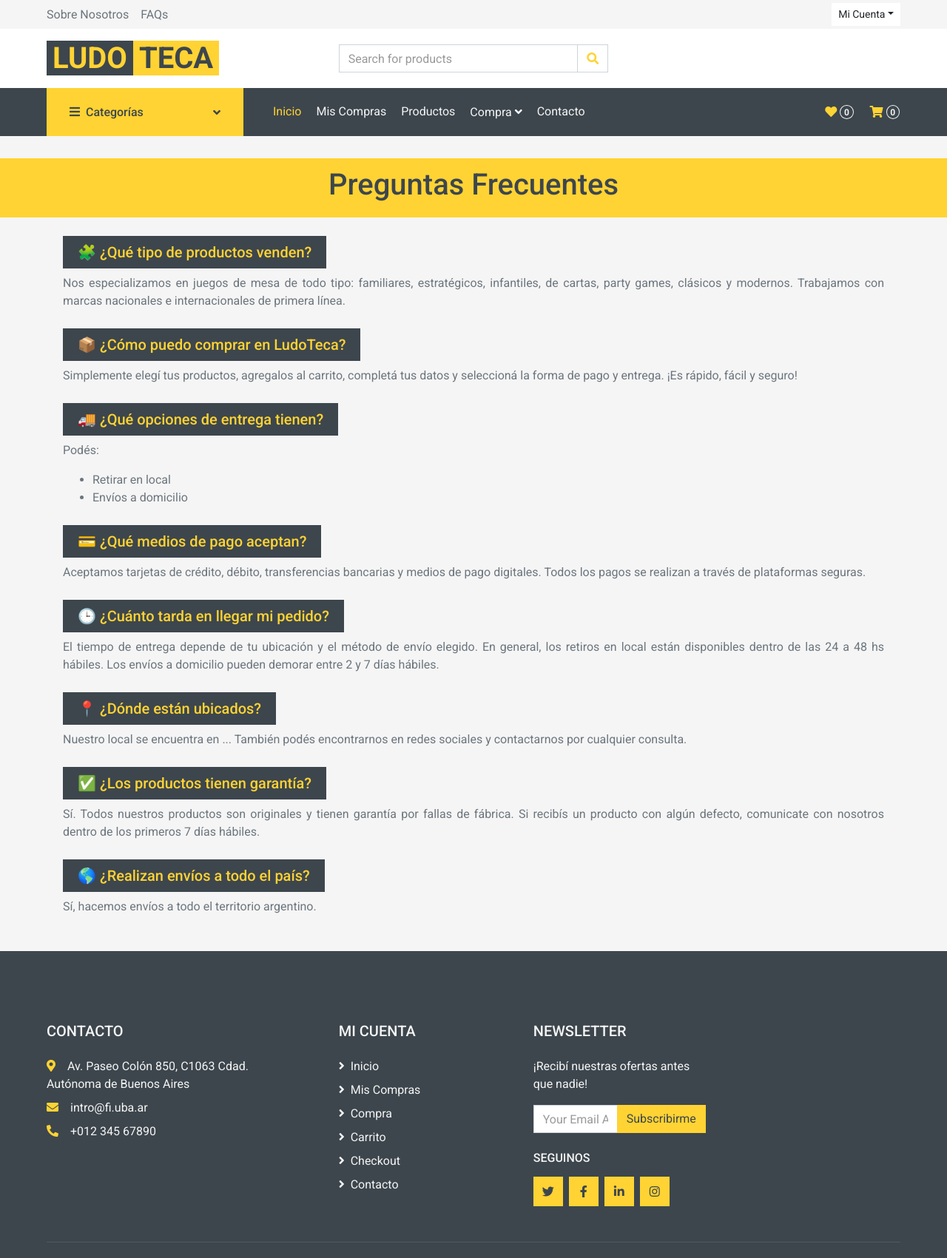
After one commit to SebastianPrato/ProyectoIDS, a Flask app: page /faq in a window 1280 px wide. The commit adds this page. Shown: the top 1701 px of the page at 74% size. Run offline with Flask 3, Linux system fonts and the light colour scheme; some libraries are stand-ins or nearby versions.

Commit message:
Vista FAQ

```diff
--- a/app/app.py
+++ b/app/app.py
@@ -91,6 +91,10 @@ def categoria_detalle(categoria):
 def about_us():
     return render_template('about_us.html')
 
+@app.route('/faq', methods=['GET'])
+def faq():
+    return render_template('faq.html')
+
 #@app.route('/productos/<int:producto_id>', methods=['GET'])
 #def producto_detalle(producto_id):
 #    producto = next((j for j in juegos if j["id"] == producto_id), None)
--- /dev/null
+++ b/app/static/css/faq.css
@@ -0,0 +1,20 @@
+#encabezado-faq {
+    background-color: #FFD333;
+    height: 10vh;
+    display: flex;
+    justify-content: center;
+    align-items: center;
+}
+
+.pregunta-faq {
+    color: #FFD333;
+    background-color: #3D464D;
+    padding: 10px 20px;
+    width: fit-content;
+    margin-top: 25px;
+    font-size: 20px;
+}
+
+.parrafo-faq {
+    text-align: justify;
+}
--- a/app/templates/base.html
+++ b/app/templates/base.html
@@ -33,8 +33,8 @@
             <div class="col-lg-6 d-none d-lg-block">
                 <div class="d-inline-flex align-items-center h-100">
                     <a class="text-body mr-3" href="{{ url_for('about_us') }}">Sobre Nosotros</a>
-                    <a class="text-body mr-3" href="">Ayuda</a>
-                    <a class="text-body mr-3" href="">FAQs</a>
+                    <!--  <a class="text-body mr-3" href="">Ayuda</a> -->
+                    <a class="text-body mr-3" href="{{ url_for('faq') }}">FAQs</a>
                 </div>
             </div>
             <div class="col-lg-6 text-center text-lg-right">
--- /dev/null
+++ b/app/templates/faq.html
@@ -0,0 +1,63 @@
+{% extends "base.html" %}
+{% block aboutus %}
+
+<link rel="stylesheet" href="{{ url_for('static', filename='css/faq.css') }}">
+
+<header id="encabezado-faq">
+    <h1>Preguntas Frecuentes</h1>
+</header>
+
+<main class="container">
+    <h4 class="pregunta-faq">🧩 ¿Qué tipo de productos venden?</h4>
+    <p class="parrafo-faq">
+        Nos especializamos en juegos de mesa de todo tipo: familiares, estratégicos, infantiles, de cartas, party games,
+        clásicos y modernos. Trabajamos con marcas nacionales e internacionales de primera línea.
+    </p>
+
+    <h4 class="pregunta-faq">📦 ¿Cómo puedo comprar en LudoTeca?</h4>
+    <p class="parrafo-faq">
+        Simplemente elegí tus productos, agregalos al carrito, completá tus datos y seleccioná la forma de pago y
+        entrega. ¡Es rápido, fácil y seguro!
+    </p>
+
+    <h4 class="pregunta-faq">🚚 ¿Qué opciones de entrega tienen?</h4>
+    <p class="parrafo-faq">
+        Podés:
+    </p>
+
+    <ul>
+        <li>Retirar en local</li>
+        <li>Envíos a domicilio</li>
+    </ul>
+
+    <h4 class="pregunta-faq">💳 ¿Qué medios de pago aceptan?</h4>
+    <p class="parrafo-faq">
+        Aceptamos tarjetas de crédito, débito, transferencias bancarias y medios de pago digitales. Todos los pagos se
+        realizan a través de plataformas seguras.
+    </p>
+
+    <h4 class="pregunta-faq">🕒 ¿Cuánto tarda en llegar mi pedido?</h4>
+    <p class="parrafo-faq">
+        El tiempo de entrega depende de tu ubicación y el método de envío elegido. En general, los retiros en local
+        están disponibles dentro de las 24 a 48 hs hábiles. Los envíos a domicilio pueden demorar entre 2 y 7 días
+        hábiles.
+    </p>
+
+    <h4 class="pregunta-faq">📍 ¿Dónde están ubicados?</h4>
+    <p class="parrafo-faq">
+        Nuestro local se encuentra en ... También podés encontrarnos en redes sociales y contactarnos
+        por cualquier consulta.
+    </p>
+
+    <h4 class="pregunta-faq">✅ ¿Los productos tienen garantía?</h4>
+    <p class="parrafo-faq">
+        Sí. Todos nuestros productos son originales y tienen garantía por fallas de fábrica. Si recibís un producto con
+        algún defecto, comunicate con nosotros dentro de los primeros 7 días hábiles.
+    </p>
+
+    <h4 class="pregunta-faq">🌎 ¿Realizan envíos a todo el país?</h4>
+    <p class="parrafo-faq">
+        Sí, hacemos envíos a todo el territorio argentino.
+    </p>
+</main>
+{% endblock %}
```
